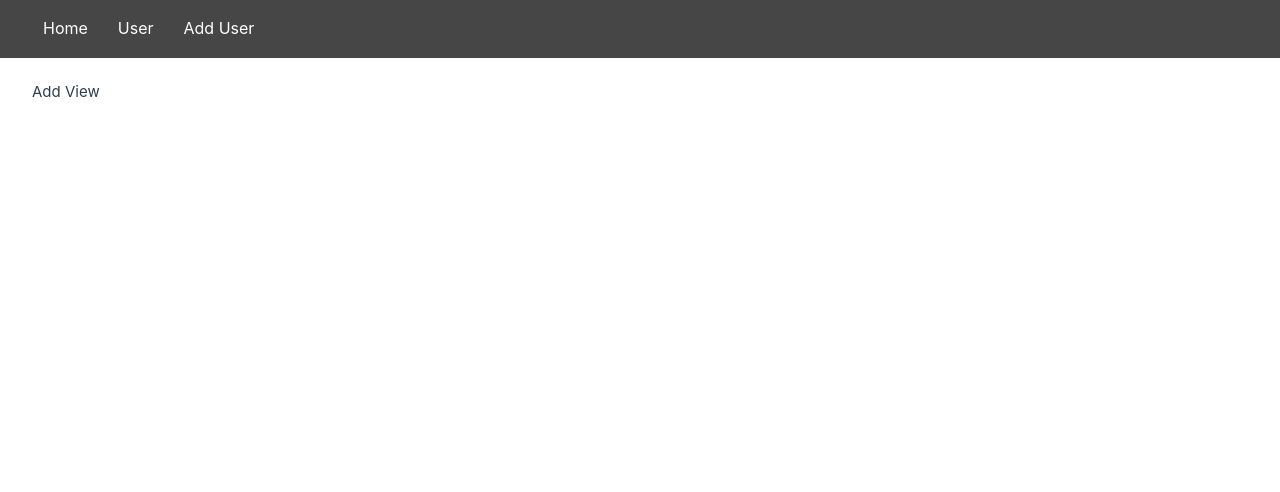
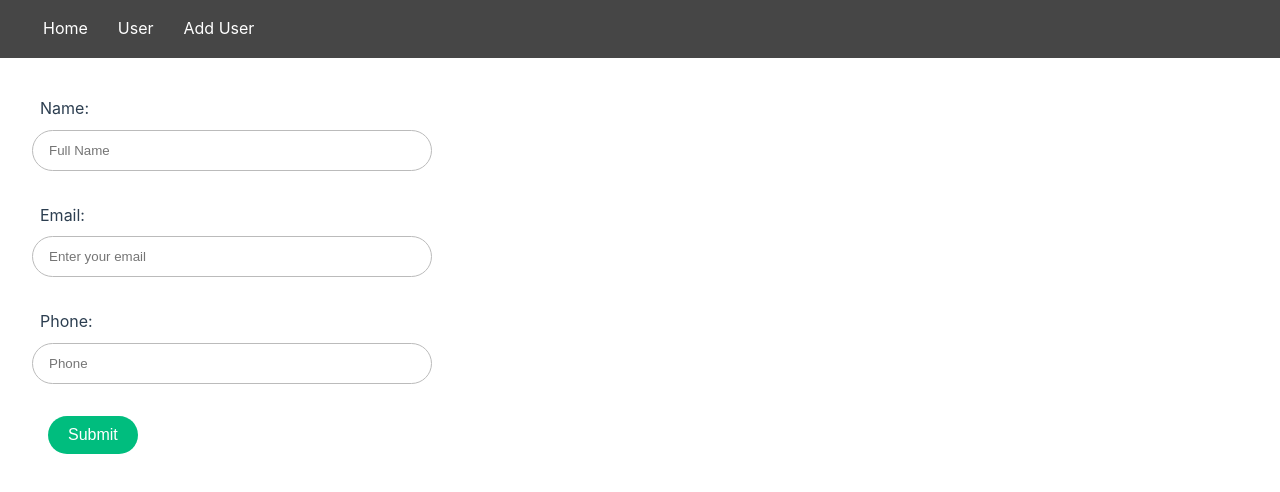
Before and after one commit to StuCM/CRUD-app, a Vue app: page /add in a window 1280 px wide. Shown: the top 492 px of the page. Built offline with nearby package versions, Linux system fonts and the light colour scheme.

Commit message:
create add user page with form validation

```diff
--- a/src/assets/main.css
+++ b/src/assets/main.css
@@ -15,3 +15,18 @@ a,
   transition: 0.4s;
   padding: 3px;
 }
+
+button {
+  padding: 10px 20px;
+  margin: 1rem;
+  border: none;
+  border-radius: 40px;
+  background-color: hsla(160, 100%, 37%, 1);
+  color: white;
+  cursor: pointer;
+  transition: 0.4s;
+  font-size: 1rem;
+  &:hover {
+    background-color: hsla(160, 100%, 27%, 1);
+  }
+}
--- a/src/views/AddView.vue
+++ b/src/views/AddView.vue
@@ -1,13 +1,115 @@
+<script setup>
+import { reactive, watch } from 'vue'
+import { addCustomer } from '@/services/CustomerDataService'
+
+const customer = reactive({
+  name: '',
+  email: '',
+  phone: '',
+  active: true
+})
+
+const error = reactive({
+  name: '',
+  email: '',
+  phone: ''
+})
+
+watch(customer, (newValue) => {
+  Object.keys(newValue).forEach((key) => {
+    if (newValue[key] !== "") {
+      error[key] = ''
+    }
+  })
+})
+
+const validateForm = () => {
+  if (!customer.name) {
+    error.name = 'Name is required'
+  }
+  if (!customer.email) {
+    error.email = 'Email is required'
+  }
+  if (!customer.phone) {
+    error.phone = 'Phone is required'
+  }
+}
+
+const addUser = async () => {
+  await addCustomer(customer)
+}
+
+const resetInputs = () => {
+  customer.name = ''
+  customer.email = ''
+  customer.phone = ''
+  error.name = ''
+  error.email = ''
+  error.phone = ''
+}
+
+const onSubmit = (event) => {
+  event.preventDefault()
+  validateForm()
+  if (customer.name && customer.email && customer.phone) {
+    addUser()
+    resetInputs()
+  }
+}
+</script>
+
 <template>
-    <div>
-        Add View
-    </div>
+  <main>
+    <form @submit="onSubmit">
+      <label for="name">Name:</label>
+      <p class="error" v-if="error.name">{{ error.name }}</p>
+      <input id="name" type="text" name="name" v-model="customer.name" placeholder="Full Name" />
+
+      <label for="email">Email:</label>
+      <p class="error" v-if="error.email">{{ error.email }}</p>
+      <input
+        id="email"
+        type="email"
+        name="email"
+        v-model="customer.email"
+        placeholder="Enter your email"
+      />
+
+      <label for="phone">Phone:</label>
+      <p class="error" v-if="error.phone">{{ error.phone }}</p>
+      <input id="phone" type="tel" name="phone" v-model="customer.phone" placeholder="Phone" />
+
+      <button type="submit">Submit</button>
+    </form>
+  </main>
 </template>
 
-<script setup>
+<style lang="scss" scoped>
+main {
+  width: 800px;
+  height: 100%;
+  form {
+    display: flex;
+    flex-direction: column;
+    align-items: flex-start;
+    justify-content: flex-start;
+    label {
+      margin: 1rem 0 0.5rem 0.5rem;
+      font-size: 1rem;
+    }
+    input {
+      padding: 0.75rem 1rem;
+      min-width: 400px;
+      border: 1px solid #bbbbbb;
+      border-radius: 40px;
+      margin-bottom: 1rem;
+    }
+  }
+}
 
-</script>
-
-<style lang="scss" scoped>
-
+.error {
+  color: red;
+  margin: 0rem 0 0 0.5rem;
+  font-size: 0.8rem;
+}
 </style>
```
